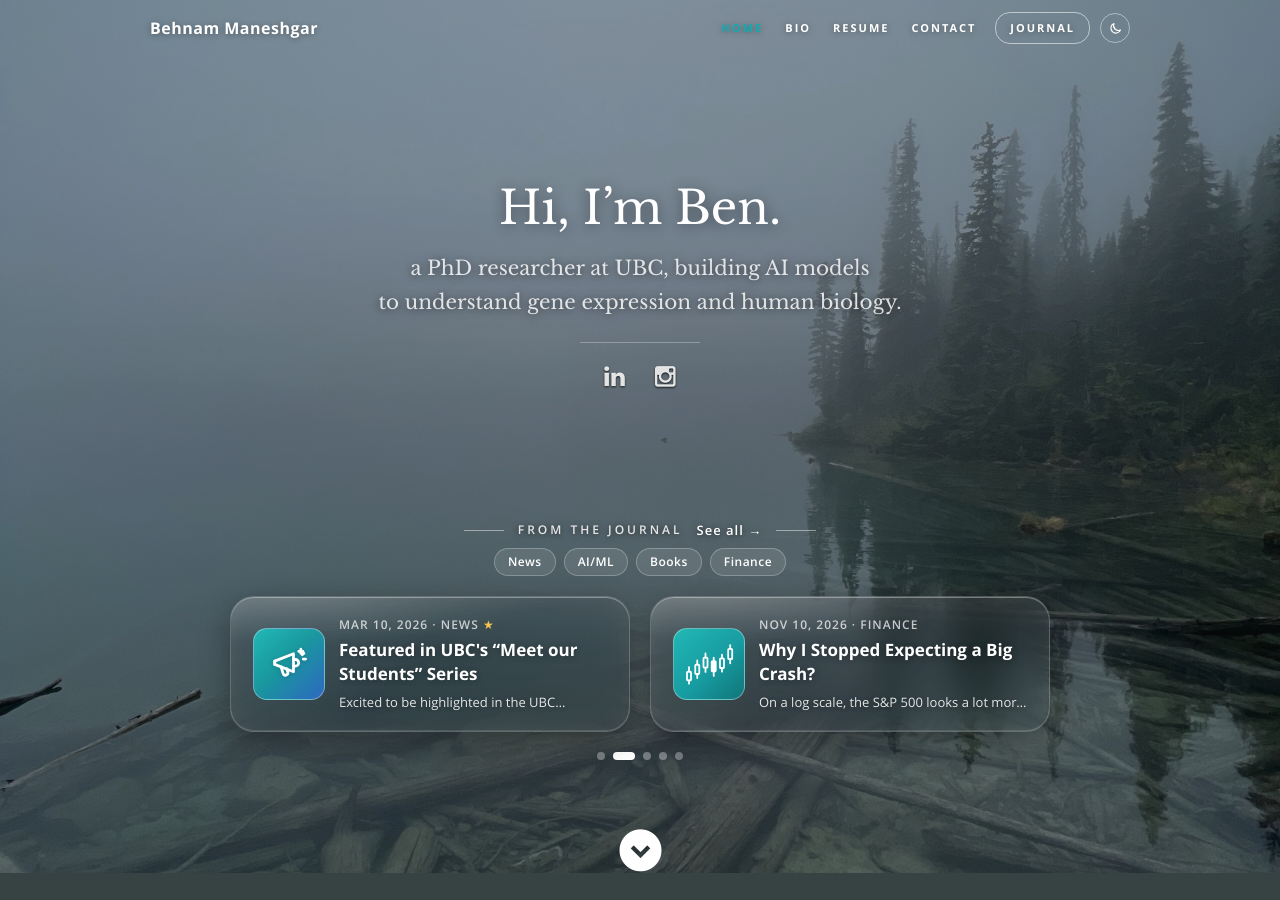
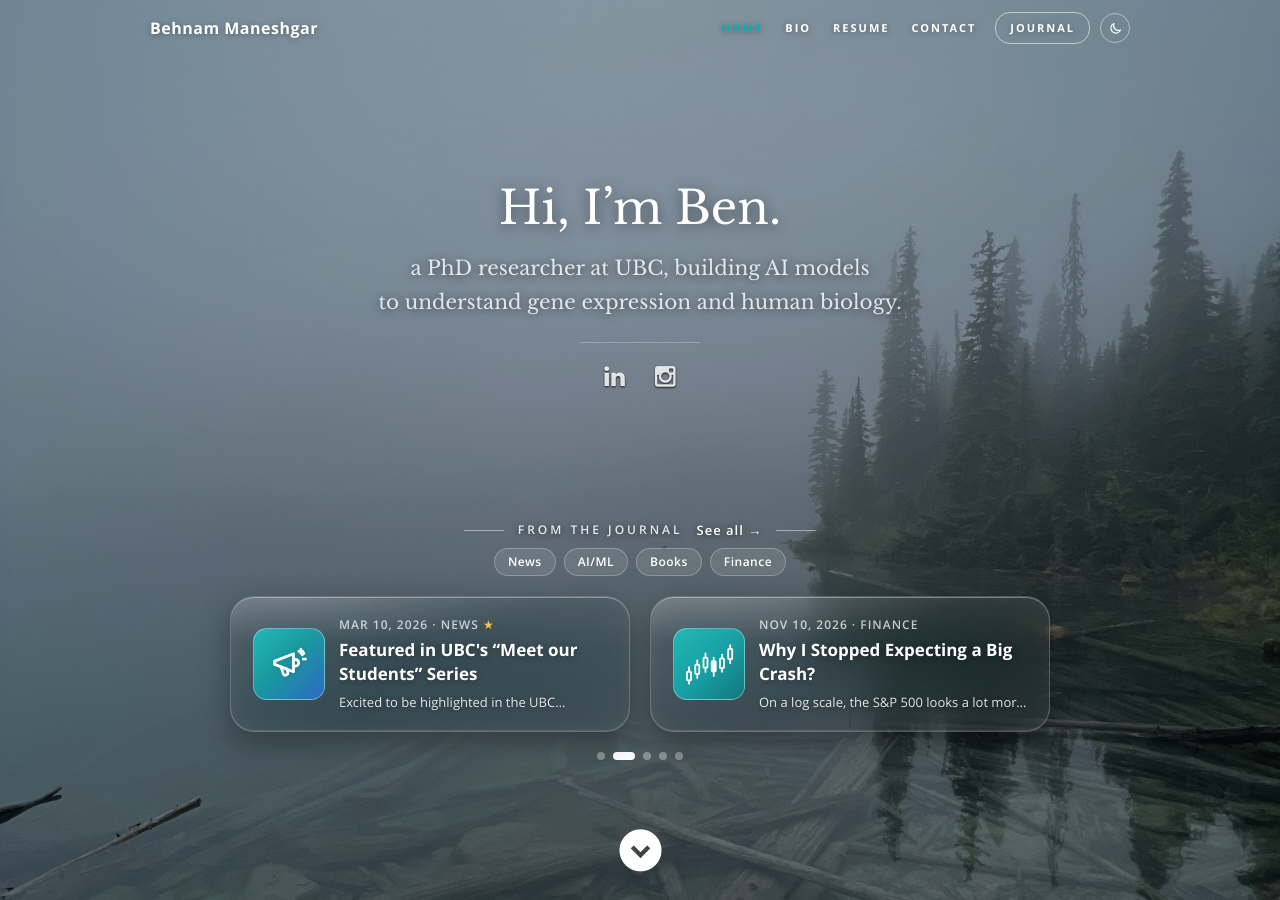
Before and after one commit to maneshgar/personal-website, a Jekyll site: the page built from index.html, in a window 1280 px wide and 900 px high. Built offline with Jekyll 4.4.1, drawn with Linux system fonts in a browser that asks for light colours.

Commit message:
Day photo: back to original vertical position (phones keep the shift right)
Co-Authored-By: Claude Opus 5.5 <noreply@anthropic.com>

```diff
--- a/css/dark.css
+++ b/css/dark.css
@@ -194,7 +194,7 @@ header#home .hero-day {
    pointer-events: none;
    background:
       linear-gradient(to bottom, rgba(16, 26, 30, .38) 0%, rgba(16, 26, 30, .28) 45%, rgba(16, 26, 30, .30) 100%),
-      url(../images/header-day.jpg) center -12vh / 100% auto no-repeat,
+      url(../images/header-day.jpg) center top / 100% auto no-repeat,
       #475352;
    opacity: 1;
    transition: opacity .6s ease;
@@ -205,7 +205,7 @@ html.theme-dark header#home .hero-day { opacity: 0; }
 /* show the whole day photo on wide screens (no zoom); phones still need to fill */
 @media only screen and (max-width: 900px) {
    header#home .hero-day {
-      background-size: auto, auto 112%;
-      background-position: 0 0, 58% 75%;
+      background-size: auto, cover;
+      background-position: 0 0, 58% top;
    }
 }
```
